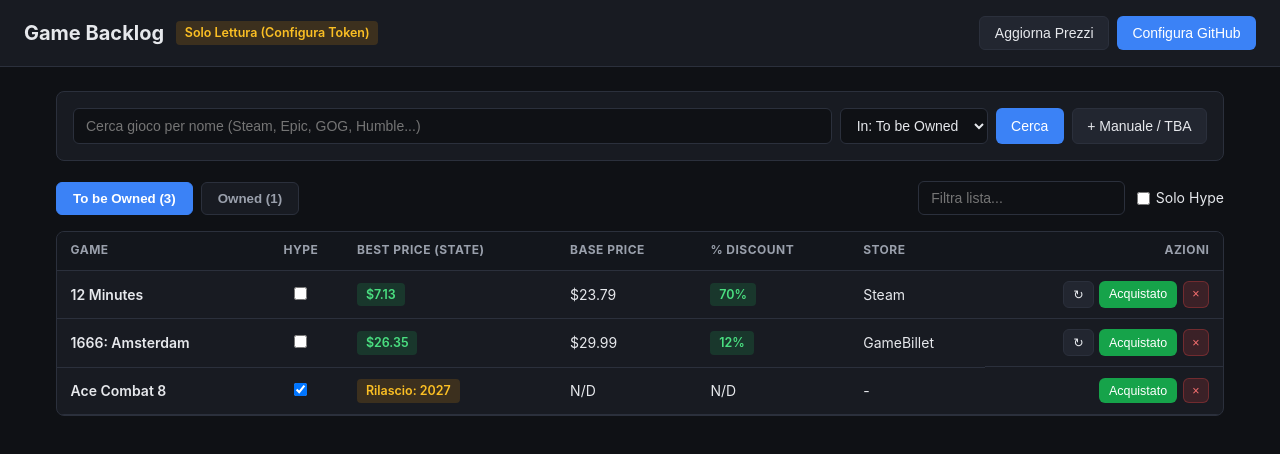
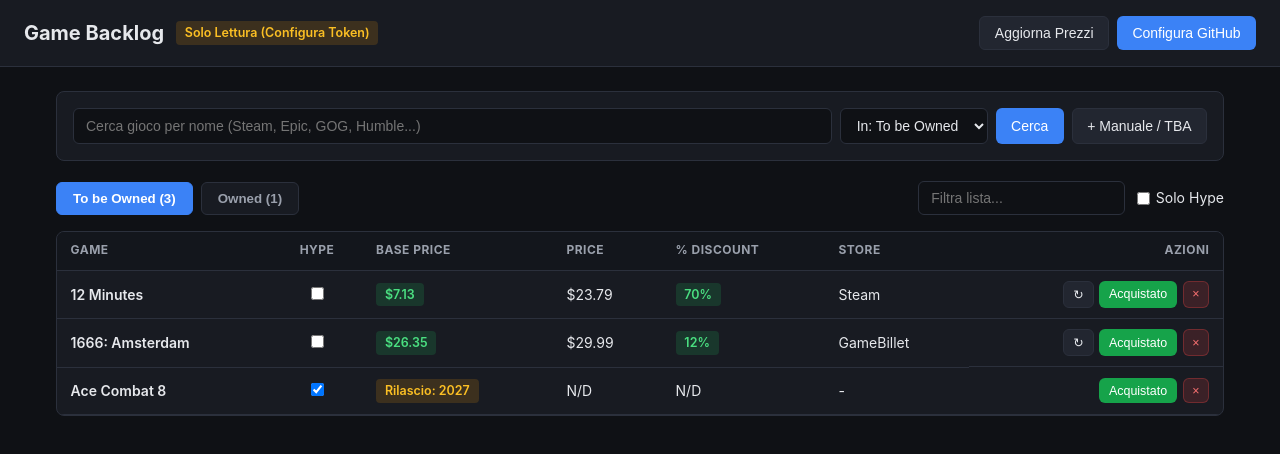
Before and after one commit to Prosdame/Backlog, a plain HTML site: page index.html in a window 1280 px wide. Drawn offline with Linux system fonts and the light colour scheme; no server answers.

Commit message:
Update index.html

```diff
--- a/index.html
+++ b/index.html
@@ -79,8 +79,8 @@
           <tr>
             <th>GAME</th>
             <th class="center">HYPE</th>
-            <th>BEST PRICE (STATE)</th>
             <th>BASE PRICE</th>
+            <th>PRICE</th>
             <th>% DISCOUNT</th>
             <th>STORE</th>
             <th class="right">AZIONI</th>
```
